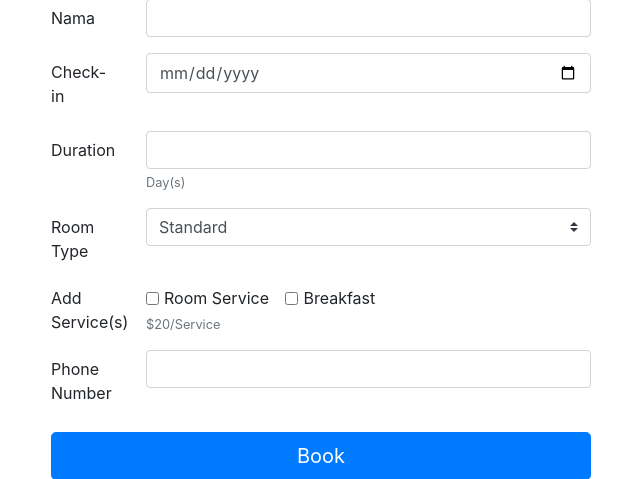
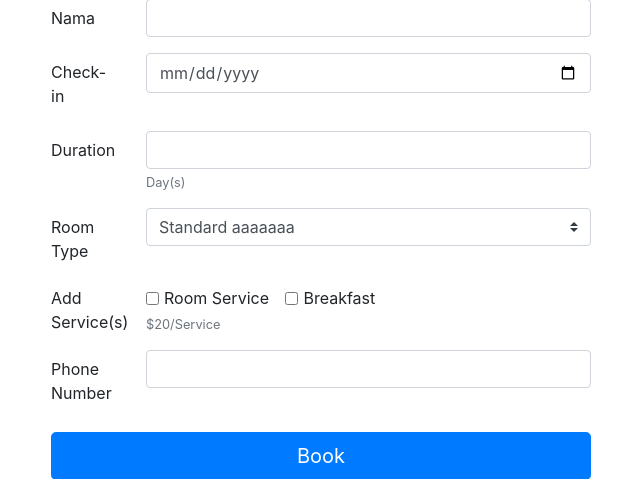
Before and after one commit to iruppan/WAD-IRFAN-1202184258, a PHP site: page /booking.php in a window 1280 px wide. Shown: the part 241-720 px from the top of the page, without its empty margins (34-674 px from the left). Run offline with PHP 8.4, Linux system fonts and the light colour scheme.

Commit message:
pull try

```diff
--- a/MODUL2 IRFAN/booking.php
+++ b/MODUL2 IRFAN/booking.php
@@ -65,7 +65,7 @@
     						<label for="inputDuration" class="col-sm-2 col-form-label">Room Type</label>
     							<div class="col-sm-10">
      								<select class="custom-select" name="inputRoom">
-            							<option>Standard</option>
+            							<option>Standard aaaaaaa</option>
             							<option>Superior</option>
             							<option>Luxury</option>
           							</select>
```
